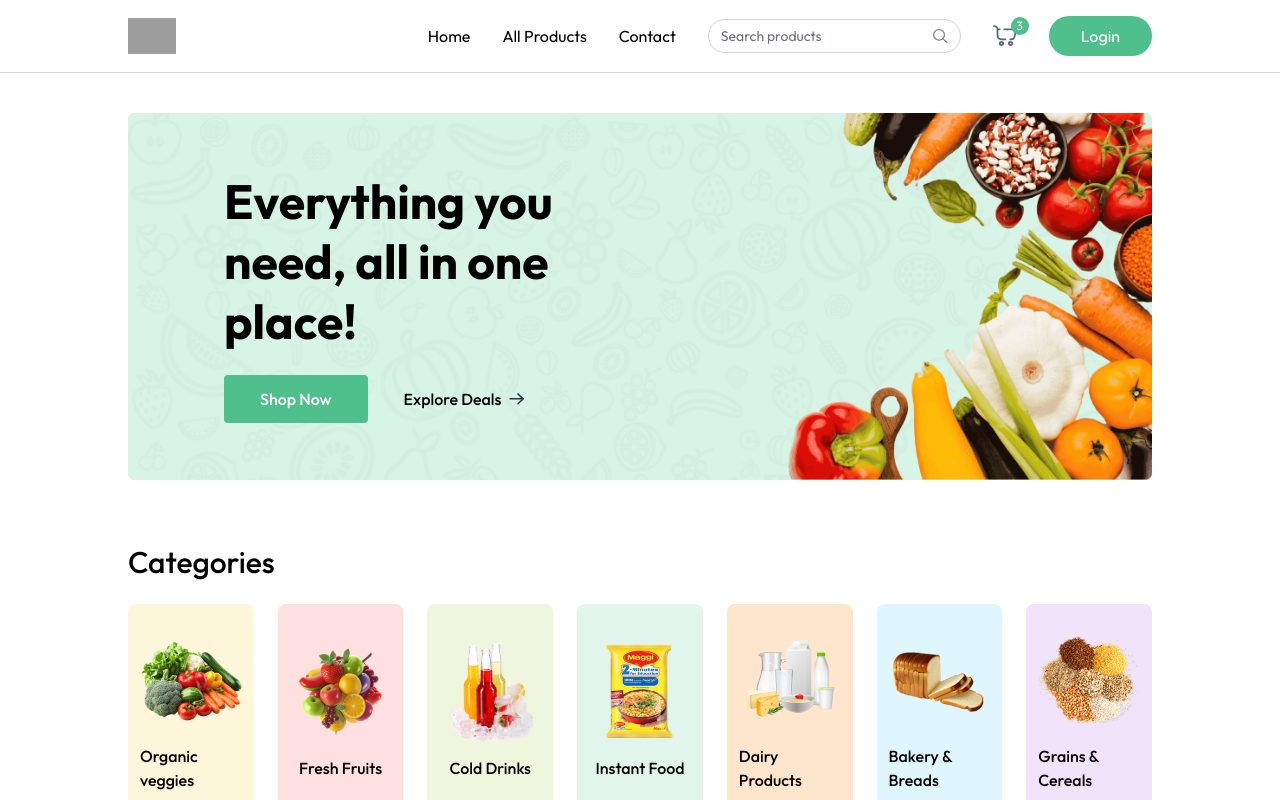
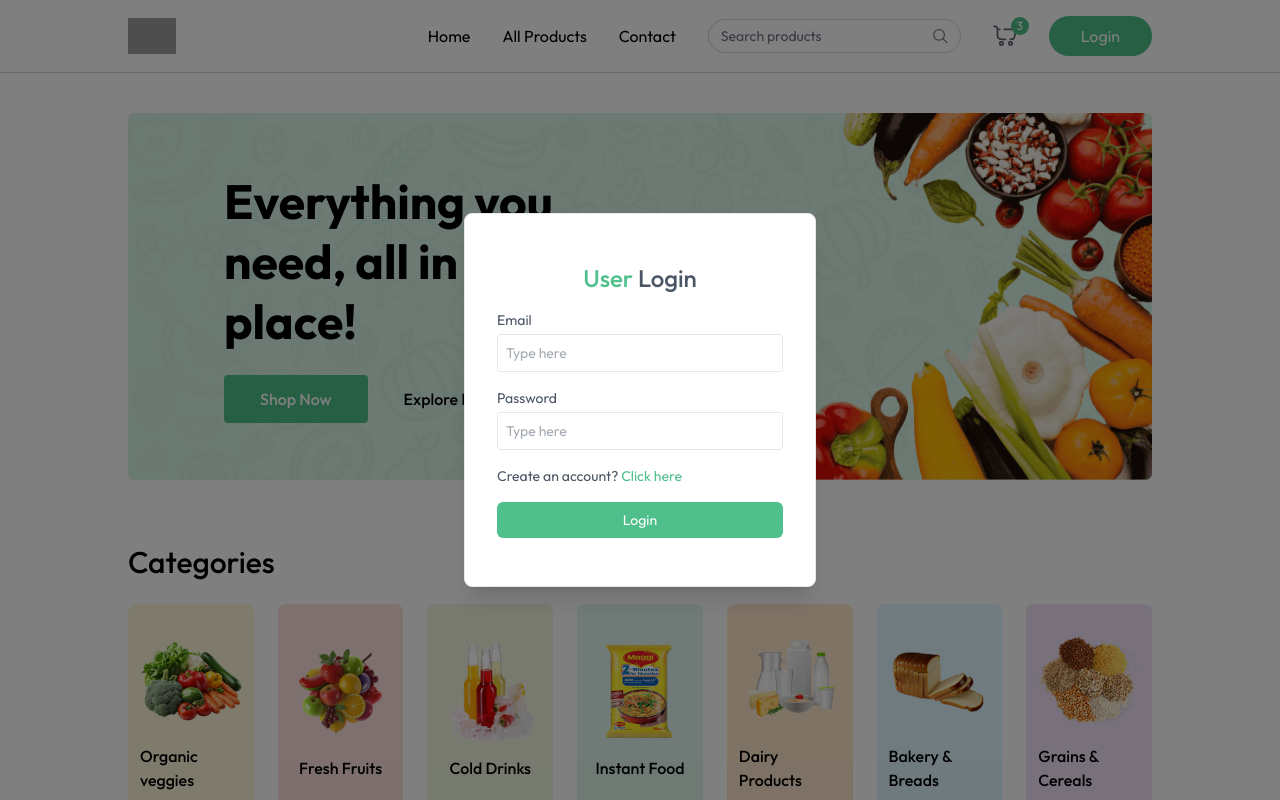
Before and after one commit to tronglee3107/online-shop, a React app in the folder client/: page / in a window 1280 px wide. Both pictures are taken after a click on the button "Login". Shown: the top 800 px of the page. Built offline with nearby package versions, Linux system fonts and the light colour scheme; grey boxes are pictures that could not be loaded; the HTML template or start-up script is replaced by a standard one.

Commit message:
adding login form

```diff
--- a/client/src/App.jsx
+++ b/client/src/App.jsx
@@ -1,13 +1,17 @@
 import { Routes, Route, useLocation } from "react-router-dom";
 import Navbar from "./components/Navbar";
-import Home from "./pages/home";
+import Home from "./pages/Home";
 import { Toaster } from "react-hot-toast";
 import Footer from "./components/Footer";
+import { useAppContext } from "./context/AppContext";
+import Login from "./components/Login";
 function App() {
     const isSellerPath = useLocation().pathname.includes("seller");
+    const {showUserLogin} = useAppContext();
     return (
         <div>
             {isSellerPath ? null : <Navbar />}
+            {showUserLogin && <Login />}
             <Toaster />
             <div className={`${isSellerPath ? "" : "px-6 md:px-16 lg:px-24 xl:px-32"}`}>
                 <Routes>
--- /dev/null
+++ b/client/src/components/Login.jsx
@@ -0,0 +1,88 @@
+import React from "react";
+import { useAppContext } from "../context/AppContext";
+
+function Login() {
+    const [state, setState] = React.useState("login");
+    const [name, setName] = React.useState("");
+    const [email, setEmail] = React.useState("");
+    const [password, setPassword] = React.useState("");
+    const {showUserLogin, setShowUserLogin, setUser} = useAppContext();
+
+    const submitHandler = (event) => {
+        event.preventDefault();
+        setUser({
+            email: "admintest@gmail.com",
+            name: "admin"
+        })
+        setShowUserLogin(false);
+    }
+    return (
+        <div onClick={() => setShowUserLogin(false)} className="fixed top-0 bottom-0 left-0 right-0 z-30 flex items-center text-sm text-gray-600 bg-black/50">
+            <form onClick={(e) => e.stopPropagation()} onSubmit={submitHandler} className="flex flex-col gap-4 m-auto items-start p-8 py-12 w-80 sm:w-[352px] rounded-lg shadow-xl border border-gray-200 bg-white">
+                <p className="text-2xl font-medium m-auto">
+                    <span className="text-primary">User</span>{" "}
+                    {state === "login" ? "Login" : "Sign Up"}
+                </p>
+                {state === "register" && (
+                    <div className="w-full">
+                        <p>Name</p>
+                        <input
+                            onChange={(e) => setName(e.target.value)}
+                            value={name}
+                            placeholder="Type here"
+                            className="border border-gray-200 rounded w-full p-2 mt-1 outline-primary"
+                            type="text"
+                            required
+                        />
+                    </div>
+                )}
+                <div className="w-full ">
+                    <p>Email</p>
+                    <input
+                        onChange={(e) => setEmail(e.target.value)}
+                        value={email}
+                        placeholder="Type here"
+                        className="border border-gray-200 rounded w-full p-2 mt-1 outline-primary"
+                        type="email"
+                        required
+                    />
+                </div>
+                <div className="w-full ">
+                    <p>Password</p>
+                    <input
+                        onChange={(e) => setPassword(e.target.value)}
+                        value={password}
+                        placeholder="Type here"
+                        className="border border-gray-200 rounded w-full p-2 mt-1 outline-primary"
+                        type="password"
+                        required
+                    />
+                </div>
+                {state === "register" ? (
+                    <p>
+                        Already have account?{" "}
+                        <span
+                            onClick={() => setState("login")}
+                            className="primary cursor-pointer text-primary">
+                            Click here
+                        </span>
+                    </p>
+                ) : (
+                    <p>
+                        Create an account?{" "}
+                        <span
+                            onClick={() => setState("register")}
+                            className="text-primary cursor-pointer text-primary">
+                            Click here
+                        </span>
+                    </p>
+                )}
+                <button className="bg-primary hover:bg-primary-dull transition-all text-white w-full py-2 rounded-md cursor-pointer">
+                    {state === "register" ? "Create Account" : "Login"}
+                </button>
+            </form>
+        </div>
+    );
+}
+
+export default Login;
```
